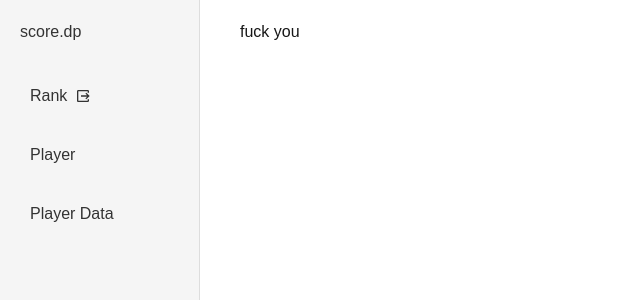
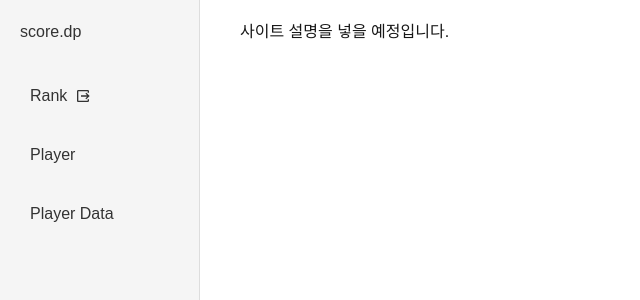
Before and after one commit to DohyunJegal/score_dp, a Next.js app: page / in a window 1280 px wide. Shown: the top 300 px of the page, without its empty margins (0-640 px from the left). Built offline with nearby package versions, Linux system fonts and the light colour scheme.

Commit message:
deleted github deploy

```diff
--- a/app/page.js
+++ b/app/page.js
@@ -1,7 +1,7 @@
 export default function Home() {
   return (
     <div>
-      fuck you
+      사이트 설명을 넣을 예정입니다.
     </div>
   );
 }
```
